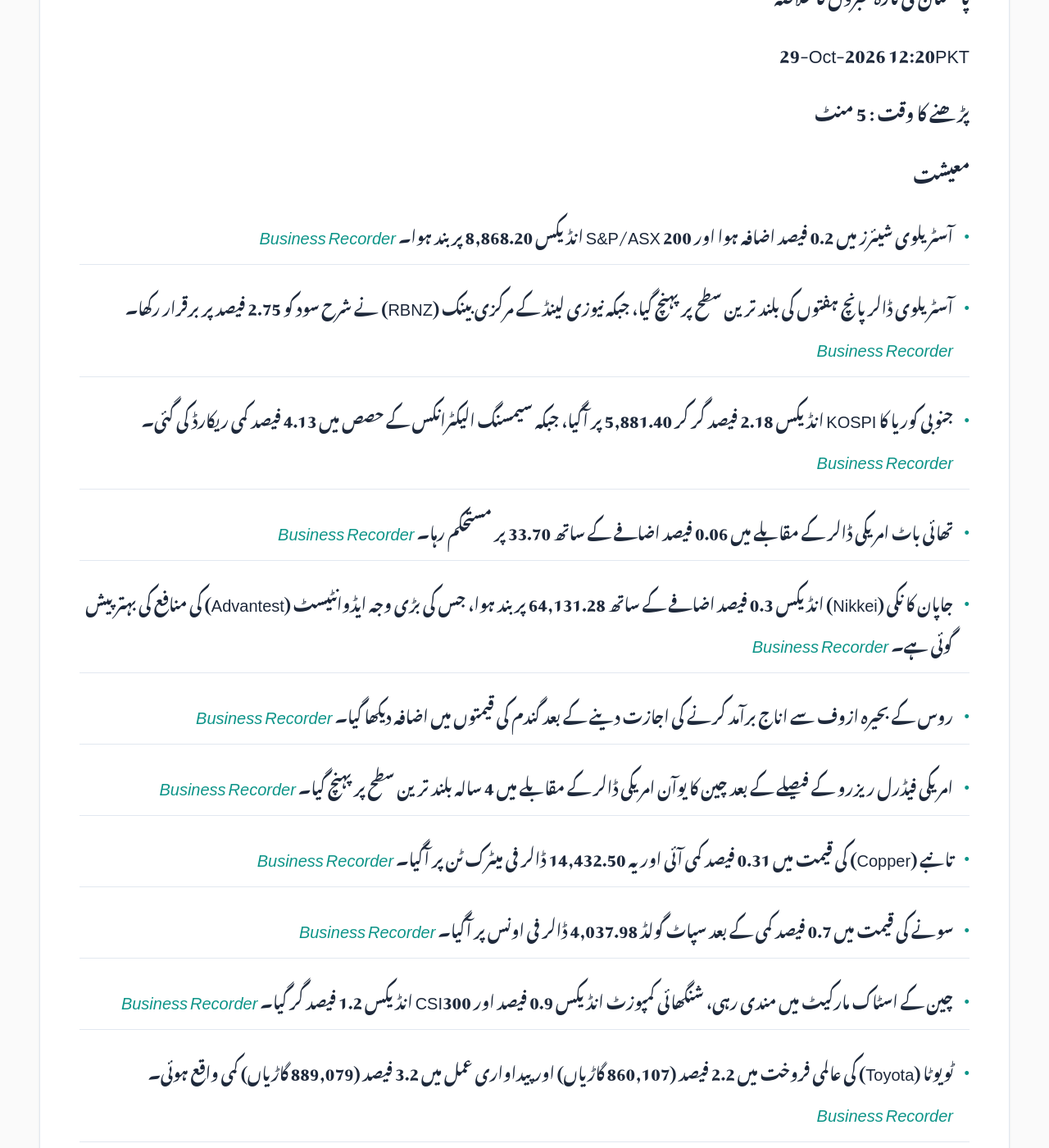
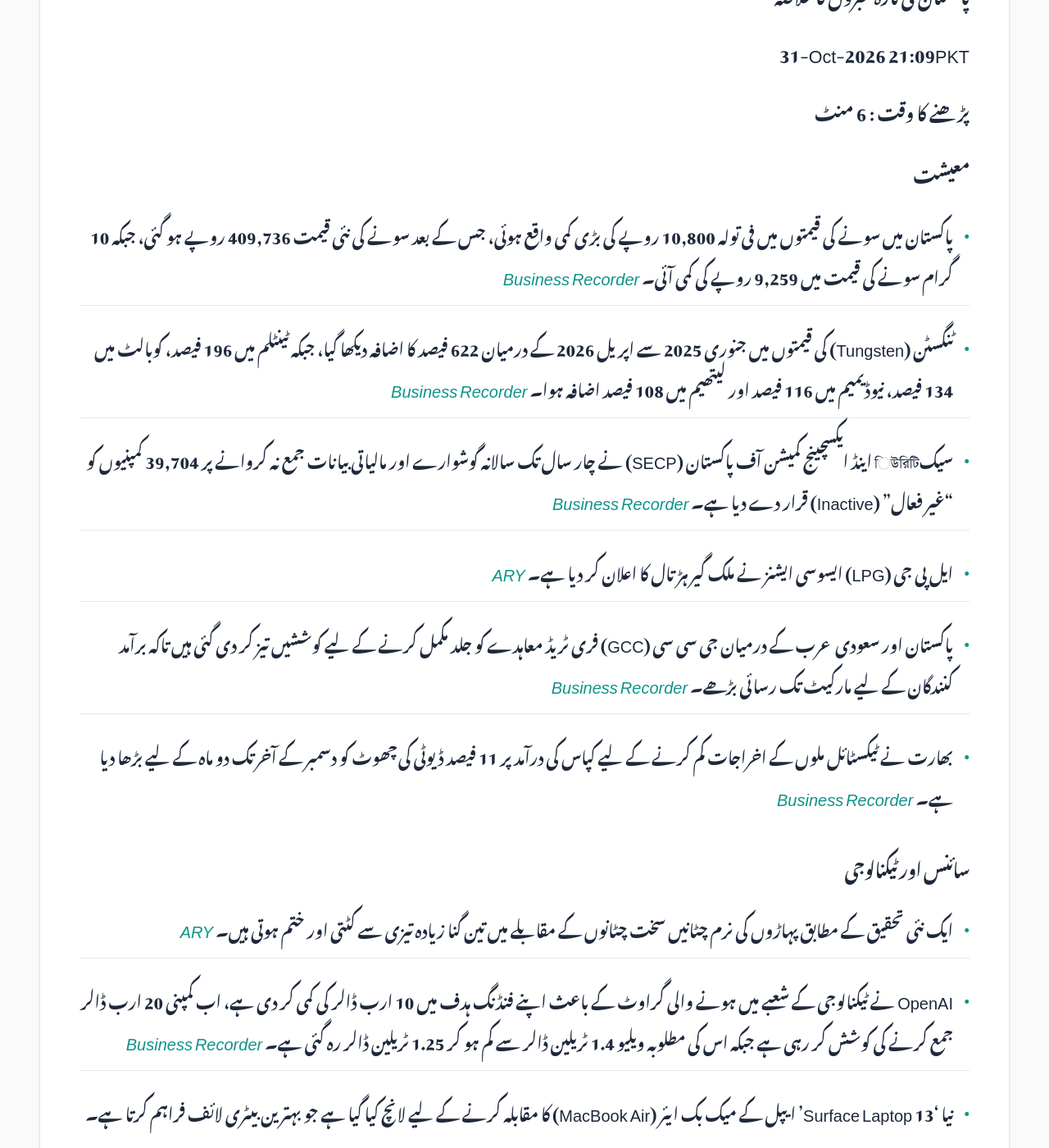
Before and after one commit to zsubzwary/news, a Jekyll site: the page built from ur/index.md, in a window 1280 px wide and 1400 px high, scrolled down 354 px. Shown: the whole window at 82% size. Built offline with Jekyll 4.4.1, drawn with Linux system fonts in a browser that asks for light colours; some web fonts are replaced; comment, search, counter and statistics services are not loaded; some of the changed text lies outside the part shown.

Commit message:
DateTime; 2026-10-31T16:09:11.411Z

```diff
--- a/ur/index.md
+++ b/ur/index.md
@@ -7,51 +7,50 @@ rtl: true
 
 پاکستان کی تازہ خبروں کا خلاصہ
 
- &lrm; 29-Oct-2026 12:20PKT
+ &lrm; 31-Oct-2026 21:09PKT
 
-پڑھنے کا وقت : 5 منٹ
+پڑھنے کا وقت : 6 منٹ
 
 ### معیشت
-- آسٹریلوی شیئرز میں 0.2 فیصد اضافہ ہوا اور S&P/ASX 200 انڈیکس 8,868.20 پر بند ہوا۔ *[Business Recorder](https://www.brecorder.com/news/40446483/australian-shares-edge-higher-as-banks-overshadow-mining-losses)*
-- آسٹریلوی ڈالر پانچ ہفتوں کی بلند ترین سطح پر پہنچ گیا، جبکہ نیوزی لینڈ کے مرکزی بینک (RBNZ) نے شرح سود کو 2.75 فیصد پر برقرار رکھا۔ *[Business Recorder](https://www.brecorder.com/news/40446482/australian-dollar-wins-hawks-over-as-kiwi-rues-rbnz-hold)*
-- جنوبی کوریا کا KOSPI انڈیکس 2.18 فیصد گر کر 5,881.40 پر آگیا، جبکہ سیمسنگ الیکٹرانکس کے حصص میں 4.13 فیصد کمی ریکارڈ کی گئی۔ *[Business Recorder](https://www.brecorder.com/news/40446481/south-korean-shares-fall-sharply-after-samsung-electronics-earnings)*
-- تھائی باٹ امریکی ڈالر کے مقابلے میں 0.06 فیصد اضافے کے ساتھ 33.70 پر مستحکم رہا۔ *[Business Recorder](https://www.brecorder.com/news/40446480/thai-bahtus-dollar-steady-on-thursday)*
-- جاپان کا نکی (Nikkei) انڈیکس 0.3 فیصد اضافے کے ساتھ 64,131.28 پر بند ہوا، جس کی بڑی وجہ ایڈوانٹیسٹ (Advantest) کی منافع کی بہتر پیش گوئی ہے۔ *[Business Recorder](https://www.brecorder.com/news/40446478/japans-nikkei-rises-on-advantest-profit-outlook-but-samsung-weighs)*
-- روس کے بحیرہ ازوف سے اناج برآمد کرنے کی اجازت دینے کے بعد گندم کی قیمتوں میں اضافہ دیکھا گیا۔ *[Business Recorder](https://www.brecorder.com/news/40446477/wheat-inches-up-from-near-four-month-low-black-sea-exports-in-focus)*
-- امریکی فیڈرل ریزرو کے فیصلے کے بعد چین کا یوآن امریکی ڈالر کے مقابلے میں 4 سالہ بلند ترین سطح پر پہنچ گیا۔ *[Business Recorder](https://www.brecorder.com/news/40446476/chinas-yuan-hits-4-year-high-versus-dollar-after-fed-decision)*
-- تانبے (Copper) کی قیمت میں 0.31 فیصد کمی آئی اور یہ 14,432.50 ڈالر فی میٹرک ٹن پر آگیا۔ *[Business Recorder](https://www.brecorder.com/news/40446474/copper-eases-but-holds-near-two-week-highs-as-tight-china-supply-offers-support)*
-- سونے کی قیمت میں 0.7 فیصد کمی کے بعد سپاٹ گولڈ 4,037.98 ڈالر فی اونس پر آگیا۔ *[Business Recorder](https://www.brecorder.com/news/40446473/gold-slips-as-markets-assess-fed-signals-await-us-inflation-data)*
-- چین کے اسٹاک مارکیٹ میں مندی رہی، شنگھائی کمپوزٹ انڈیکس 0.9 فیصد اور CSI300 انڈیکس 1.2 فیصد گر گیا۔ *[Business Recorder](https://www.brecorder.com/news/40446472/china-stocks-slip-as-tech-weakness-overshadows-fed-rate-decision)*
-- ٹویوٹا (Toyota) کی عالمی فروخت میں 2.2 فیصد (860,107 گاڑیاں) اور پیداواری عمل میں 3.2 فیصد (889,079 گاڑیاں) کمی واقع ہوئی۔ *[Business Recorder](https://www.brecorder.com/news/40446471/toyota-september-sales-production-slide-for-a-third-straight-month)*
-- ہنڈائی موٹر (Hyundai Motor) کے تیسری سہتائی (Q3) کے آپریٹنگ منافع میں 5.5 فیصد اضافہ ہوا جو 2.7 ٹریلین وان (2.01 ارب ڈالر) رہا۔ *[Business Recorder](https://www.brecorder.com/news/40446468/hyundai-motor-reports-55-rise-in-q3-operating-profit-beats-forecasts)*
+- پاکستان میں سونے کی قیمتوں میں فی تولہ 10,800 روپے کی بڑی کمی واقع ہوئی، جس کے بعد سونے کی نئی قیمت 409,736 روپے ہو گئی، جبکہ 10 گرام سونے کی قیمت میں 9,259 روپے کی کمی آئی۔ *[Business Recorder](https://www.brecorder.com/news/40446801/gold-prices-plunge-in-pakistan-as-per-tola-rate-drops-by-rs10800)*
+- ٹنگسٹن (Tungsten) کی قیمتوں میں جنوری 2025 سے اپریل 2026 کے درمیان 622 فیصد کا اضافہ دیکھا گیا، جبکہ ٹینٹلم میں 196 فیصد، کوبالٹ میں 134 فیصد، نیوڈیمیم میں 116 فیصد اور لیتھیم میں 108 فیصد اضافہ ہوا۔ *[Business Recorder](https://www.brecorder.com/news/40446811/tungstens-sixfold-surge-pakistans-mineral-processing-opportunity)*
+- سیکিউরিটি اینڈ ایکسچینج کمیشن آف پاکستان (SECP) نے چار سال تک سالانہ گوشوارے اور مالیاتی بیانات جمع نہ کروانے پر 39,704 کمپنیوں کو "غیر فعال" (Inactive) قرار دے دیا ہے۔ *[Business Recorder](https://www.brecorder.com/news/40446806/secp-marks-over-39000-non-filing-companies-inactive)*
+- ایل پی جی (LPG) ایسوسی ایشنز نے ملک گیر ہڑتال کا اعلان کر دیا ہے۔ *[ARY](https://arynews.tv/lpg-associations-announce-nationwide-strike)*
+- پاکستان اور سعودی عرب کے درمیان جی سی سی (GCC) فری ٹریڈ معاہدے کو جلد مکمل کرنے کے لیے کوششیں تیز کر دی گئی ہیں تاکہ برآمد کنندگان کے لیے مارکیٹ تک رسائی بڑھے۔ *[Business Recorder](https://www.brecorder.com/news/40446796/pakistan-ksa-push-for-early-gcc-free-trade-agreement)*
+- بھارت نے ٹیکسٹائل ملوں کے اخراجات کم کرنے کے لیے کپاس کی درآمد پر 11 فیصد ڈیوٹی کی چھوٹ کو دسمبر کے آخر تک دو ماہ کے لیے بڑھا دیا ہے۔ *[Business Recorder](https://www.brecorder.com/news/40446792/india-extends-duty-free-cotton-imports-by-two-months-to-ease-domestic-prices)*
 
 ### سائنس اور ٹیکنالوجی
-- نیویارک میں بچوں کے لیے AI چیٹ بوٹس کے استعمال پر پابندی لگانے والا قانون منظور کر لیا گیا ہے۔ *[ARY](https://arynews.tv/new-york-passes-law-restricting-childrens-use-of-ai-chatbots)*
-- پی ٹی اے (PTA) نے ایک سال کے دوران ڈارک ویب پر 326 اہم سائبر خطرات پکڑے، جن میں 174 ویب سائٹ ڈی فیسمنٹ، 87 ڈیٹا لیکس اور 41 DDoS حملے شامل ہیں۔ *[Business Recorder](https://www.brecorder.com/news/40446488/pta-detects-326-cyber-threats-on-dark-web-website-defacement-tops-list)*
-
-### موسم
-- بھارت کے مشرقی ساحل پر سائیکلون ارباب (Cyclone Arnab) کی وجہ سے کم از کم 6 افراد ہلاک ہو گئے اور بجلی کی فراہمی متاثر ہوئی۔ *[Business Recorder](https://www.brecorder.com/news/40446484/six-killed-in-cyclone-off-indias-eastern-coast)*
+- ایک نئی تحقیق کے مطابق پہاڑوں کی نرم چٹانیں سخت چٹانوں کے مقابلے میں تین گنا زیادہ تیزی سے کٹتی اور ختم ہوتی ہیں۔ *[ARY](https://arynews.tv/new-study-finds-soft-mountain-rock-erodes-three-times-faster-than-hard-rock)*
+- OpenAI نے ٹیکنالوجی کے شعبے میں ہونے والی گراوٹ کے باعث اپنے فنڈنگ ہدف میں 10 ارب ڈالر کی کمی کر دی ہے، اب کمپنی 20 ارب ڈالر جمع کرنے کی کوشش کر رہی ہے جبکہ اس کی مطلوبہ ویلیو 1.4 ٹریلین ڈالر سے کم ہو کر 1.25 ٹریلین ڈالر رہ گئی ہے۔ *[Business Recorder](https://www.brecorder.com/news/40446794/openai-slashes-funding-target-by-10-billion-amid-tech-rout-reports)*
+- نیا 'Surface Laptop 13' ایپل کے میک بک ایئر (MacBook Air) کا مقابلہ کرنے کے لیے لانچ کیا گیا ہے جو بہترین بیٹری لائف فراہم کرتا ہے۔ *[ARY](https://arynews.tv/new-surface-laptop-13-challenges-apple-macbook-air-with-incredible-battery-life)*
 
 ### سیاست
-- امریکی جج نے کیلیفورنیا کے مڈ ٹرم ووٹنگ میں ٹرمپ انتظامیہ کی مداخلت کے مطالبے کو مسترد کر دیا۔ *[ARY](https://arynews.tv/us-judge-rejects-trump-admin-interference-california-midterm-vote)*
+- وزیراعظم شہباز شریف نے خیبر پختونخوا میں گورنر راج اور ہنگامی صورتحال کے نفاذ کا دفاع کرتے ہوئے کہا کہ یہ فیصلہ لوگوں کی زندگیوں اور صوبائی معیشت کے تحفظ کے لیے ضروری تھا۔ *[Business Recorder](https://www.brecorder.com/news/40446804/pm-lambasts-ptis-kp-governance-defends-governors-rule-to-protect-lives-economy)*
 
 ### قومی
-- کنگان پور میں زہریلی کھیر کھانے سے 5 افراد جاں بحق ہو گئے۔ *[ARY](https://arynews.tv/toxic-kheer-claims-five-lives-in-kanganpur)*
-- حیدرآباد کی ایک سڑک کے درمیان میں کھمبے نصب ہونے کی وجہ سے عوامی سطح پر تنقید کا سامنا ہے۔ *[ARY](https://arynews.tv/poles-in-middle-of-hyderabad-road-trigger-public-mockery)*
-- تھرپارکر میں ایمبولینس میں آگ لگنے کے نتیجے میں 8 افراد جاں بحق اور 5 زخمی ہو گئے۔ *[ARY](https://arynews.tv/eight-killed-five-injured-as-ambulance-catches-fire-in-tharparkar)*
+- ایک ٹک ٹاکر کی مہندی کی تقریب میں ہجوم کے ٹکرانے (Stampede) کے نتیجے میں 14 افراد زخمی ہو گئے۔ *[ARY](https://arynews.tv/14-injured-in-stampede-at-tiktokers-mehndi-ceremony)*
+- نادرا (NADRA) نے 11 سال کے بعد داؤد نامی شہری کا شناختی کارڈ بحال کر دیا ہے۔ *[ARY](https://arynews.tv/nadra-restores-dawoods-identity-card-after-11-years)*
+- وزیر اطلاعات عطا اللہ تارڑ نے ڈیجیٹل خطرات سے نمٹنے کے لیے "نیشنل سائبر سیکیورٹی اور سوشل میڈیا آگاہی کونسل" کے قیام کی تجویز دی ہے۔ *[Business Recorder](https://www.brecorder.com/news/40446802/attaullah-tarar-proposes-to-establish-national-cybersecurity-social-media-awareness-council)*
+- پاکستان نے طالبان انتظامیہ پر زور دیا ہے کہ وہ افغان سرزمین سے کام کرنے والے دہشت گرد گروہوں کے خلاف کارروائی کرے اور خواتین پر پابندیاں ختم کرے۔ *[Business Recorder](https://www.brecorder.com/news/40446797/pakistan-urges-taliban-to-curb-terrorist-groups-operating-from-afghan-soil)*
 
 ### بین الاقوامی
-- شمالی کوریا نے بحیرہ مشرقی میں تقریباً 12 بیلسٹک میزائل فائر کیے ہیں۔ *[ARY](https://arynews.tv/north-korea-fires-dozen-ballistic-missiles-into-east-sea)*
-- غزہ پر اسرائیلی حملے میں 5 افراد شہید ہو گئے۔ *[ARY](https://arynews.tv/five-people-martyred-in-israeli-strike-on-gaza)*
-- ایران جنگ کے خاتمے اور ہرمز کے مقام کو دوبارہ کھولنے کے لیے ثالثوں کے ساتھ منصوبے پر بات چیت کر رہا ہے۔ *[ARY](https://arynews.tv/iran-says-discussing-plan-with-mediators-to-end-war-reopen-hormuz)*
-- کویت میں تیسری سہتائی (Q3) کے دوران دھوکہ دہی اور اسکیم کے 621 کیسز رپورٹ کیے گئے۔ *[ARY](https://arynews.tv/kuwait-reports-621-fraud-and-scam-cases-in-third-quarter)*
-- یوکرین نے ماسکو کی طرف ڈرونز بھیجے جبکہ روس کے خاریو (Kharkiv) پر حملے میں 2 افراد ہلاک اور 4 زخمی ہوئے۔ ماسکو کی جانب سے 613 ڈرونز مار گرائے گئے۔ *[Business Recorder](https://www.brecorder.com/news/40446475/ukraine-sends-drones-towards-moscow-russia-strikes-kharkiv-officials-say)*
-- شمالی کوریا نے مشرقی ساحل کے قریب تقریباً 10 شارٹ رینج بیلسٹک میزائل فائر کیے ہیں۔ *[Business Recorder](https://www.brecorder.com/news/40446470/north-korea-fires-around-10-ballistic-missiles-toward-sea-off-east-coast-seoul-says)*
+- قطر نے پاکستانی شہریوں کے لیے 30 روزہ مفت ویزا پیش کرنے کا اعلان کیا ہے۔ *[ARY](https://arynews.tv/qatar-offers-free-30-day-visa-for-pakistani-citizens)*
+- ایران کے وزیر خارجہ عباس عراقچی نے واضح کیا ہے کہ امریکہ کے ساتھ مذاکرات کرنے کا فی الحال کوئی منصوبہ نہیں ہے۔ *[Business Recorder](https://www.brecorder.com/news/40446812/iran-has-no-plans-for-talks-with-us-foreign-minister)*
+- برطانوی وزیراعظم اینڈی برنہم نے غلامی کے تاریخی کردار پر رسمی معافی کے لیے تیار ہونے کا اظہار کیا ہے لیکن معاوضے (Reparations) کے مطالبے کو مسترد کر دیا ہے۔ *[Business Recorder](https://www.brecorder.com/news/40446810/uk-pm-burnham-says-he-is-open-to-formal-apology-for-slavery-but-rules-out-reparations)*
+- جرمنی میں نوجوانوں کی قیادت میں ہونے والے احتجاج کے دوران 160,000 سے زائد افراد کے ہالوین ریلیوں میں شامل ہونے کا امکان ہے۔ *[Business Recorder](https://www.brecorder.com/news/40446808/gen-z-protests-reach-germany-as-over-160000-expected-at-halloween-rallies)*
+- شام کے وزیر خارجہ نے مکہ دفاعی اتحاد (Makkah Pact) میں شمولیت کے حوالے سے غور کرنے کا اعلان کیا ہے۔ *[Business Recorder](https://www.brecorder.com/news/40446807/syria-weighing-whether-to-join-makkah-pact-foreign-minister)*
+- ایران کے سپریم لیڈر نے امریکہ اور اسرائیل کو کسی بھی نئے حملے کے خلاف خبردار کیا ہے۔ *[Business Recorder](https://www.brecorder.com/news/40446805/irans-supreme-leader-warns-us-israel-against-new-attacks)*
+- ایرانی حکام کے مطابق امریکہ نے قیشم جزیرے کے قریب دو ماہی گیروں کی کشتیوں پر حملہ کیا، جس میں ایک زخمی ہوا اور دو ماہی گیر لاپتہ ہو گئے۔ *[Business Recorder](https://www.brecorder.com/news/40446800/iran-provincial-official-says-us-attacked-fishing-boats-off-qeshm-island-state-media)*
+- مصر کے وزیر خارجہ نے ایران اور امریکہ کے درمیان جنگ کے بڑھتے ہوئے تناؤ پر شدید تشویش کا اظہار کیا ہے۔ *[Business Recorder](https://www.brecorder.com/news/40446799/egypt-fears-escalation-in-iran-war-would-be-more-destructive-foreign-minister-says)*
+- سعودی قیادت کے زیر اہتمام کوالیشن نے سعودی عرب کے تیل سے مالامال مشرقی علاقے میں ایک ڈرون کو تباہ کر دیا۔ *[Business Recorder](https://www.brecorder.com/news/40446795/saudi-led-coalition-says-it-downs-drone-over-oil-rich-eastern-region)*
+- امریکی وزیر خارجہ مارکو روبیو اور برازیل کے وزیر خارجہ کے درمیان آنے والے ہفتوں میں ملاقات طے پائی ہے۔ *[Business Recorder](https://www.brecorder.com/news/40446793/rubio-and-brazil-foreign-minister-to-meet-after-election-tension-reports)*
 
 ### کھیل
-- کیٹلن کلارک (Caitlin Clark) کے باسکٹ بال سے متعلق حالیہ قدم نے مداحوں کو متاثر کیا ہے۔ *[ARY](https://arynews.tv/caitlin-clarks-latest-move-away-from-basketball-impresses-fans)*
-- میجر لیگ ساکر (MLS) نے 2027 کے 'اسپرنٹ سیزن' کا اعلان کر دیا ہے، جس کا آغاز 19 فروری کو انٹر میامی اور سنسیبٹی کے میچ سے ہوگا۔ *[Business Recorder](https://www.brecorder.com/news/40446487/mls-announces-key-2027-sprint-season-matches-ahead-of-calendar-shift)*
-- ملواکی بیوررز (Milwaukee Brewers) نے ٹیمپہ بے ریز کو 4-1 سے ہرا کر پہلی بار ورلڈ سیریز ٹائٹل جیت لیا ہے۔ *[Business Recorder](https://www.brecorder.com/news/40446486/milwaukee-brews-its-first-world-series-title-with-triumph-over-rays)*
+- چیکسی کلب کی جانب سے کیریک کو مین یوٹی میں سے رخصت کروانے کے لیے اقدامات تیز کر دیے گئے ہیں۔ *[ARY](https://arynews.tv/chelsea-push-carrick-closer-to-man-utd-exit)*
+- کھلاڑی سوفی کناہم نے اپنی 28 ہزار ڈالر کی تنخواہ سے 665 ہزار ڈالر کے معاہدے تک کے سفر کو یاد کیا۔ *[ARY](https://arynews.tv/sophie-cunningham-reflects-on-her-journey-from-28k-salary-to-665k-contract)*
+- جنوبی افریقہ نے آسٹریلیا کو تیسرے ٹیسٹ میں 176 رنز سے ہرا کر سیریز جیت لی ہے۔ *[ARY](https://arynews.tv/south-africa-beat-australia-by-176-runs-in-third-test-to-win-series)*
+- سری لنکا نے پاکستان کے خلاف ٹرائی سیریز کے فائنل میں کمندو مینڈس کی 131 رنز (128 گیندوں پر) کی شاندار سنچری کی بدولت 325 رنز بنائے ہیں۔ *[Business Recorder](https://www.brecorder.com/news/40446809/kamindu-hits-maiden-odi-ton-as-sri-lanka-set-pakistan-326-in-final)*
+- ویسٹ انڈیز نے بنگلہ دیش کو پہلے ٹیسٹ میں آٹھ وکٹوں سے شکست دے کر سیریز میں 1-0 کی برتری حاصل کر لی ہے۔ *[Business Recorder](https://www.brecorder.com/news/40446803/west-indies-crush-bangladesh-by-eight-wickets-in-first-test)*
 
-### دیگر
-- ہیلو کٹی بنانے والی کمپنی 'سانریو' (Sanrio) نے چین میں عوامی ردعمل کے بعد ایک جاپانی ٹی وی جاسوسی شو کے ساتھ تعاون ختم کر دیا ہے۔ *[Business Recorder](https://www.brecorder.com/news/40446469/hello-kitty-maker-sanrio-cuts-ties-with-tv-spy-show-after-china-backlash)*
+### صحت
+- امریکی ادارہ FDA نے 'Once Upon a Farm' ٹوڈلر بارز کے تمام ذائقوں کے خلاف وارننگ جاری کر دی ہے۔ *[ARY](https://arynews.tv/fda-warns-against-all-flavors-of-once-upon-a-farm-toddler-bars)*
```
